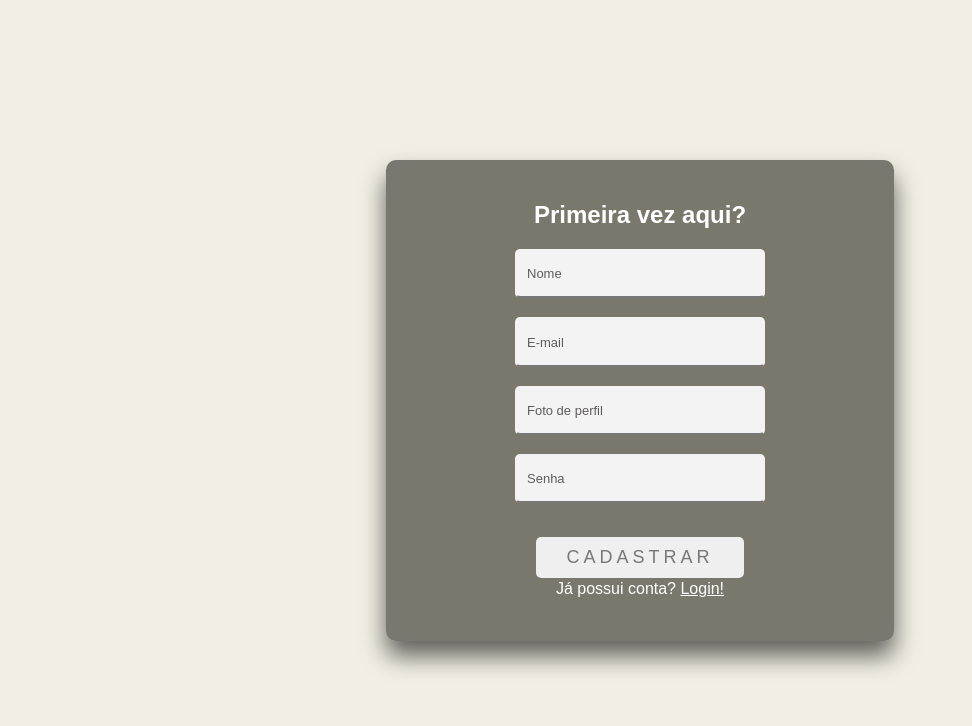
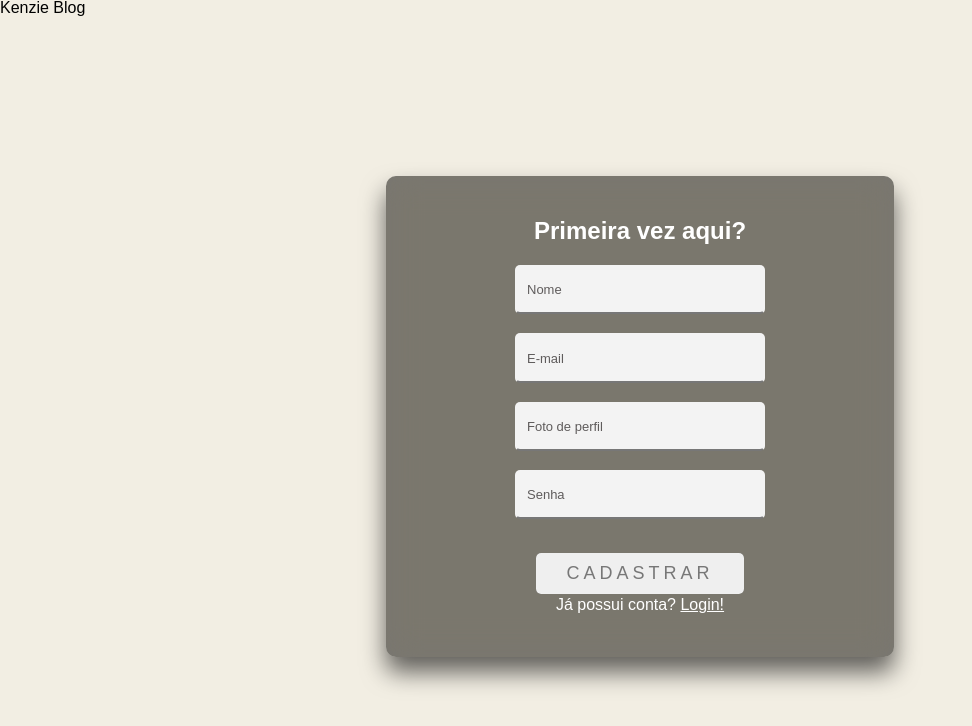
Before and after one commit to JennyferLima/TESTE-BLOG, a plain HTML site: page src/pages/paginaCadastro.html in a window 1280 px wide. Shown: the whole page, without its empty margins (0-972 px from the left). Drawn offline with Linux system fonts and the light colour scheme; some packages are replaced by stand-ins of ours; a script that the page names is missing.

Commit message:
Update paginaCadastro.html

```diff
--- a/src/pages/paginaCadastro.html
+++ b/src/pages/paginaCadastro.html
@@ -14,6 +14,10 @@
 
 </head>
 <body>
+    <header class = "line typing-animation">
+        <h1>Kenzie Blog</h1>
+    </header>
+
     <div class="container__register__login">
         <div class="container__form">
             <h2>Primeira vez aqui?</h2>
```
